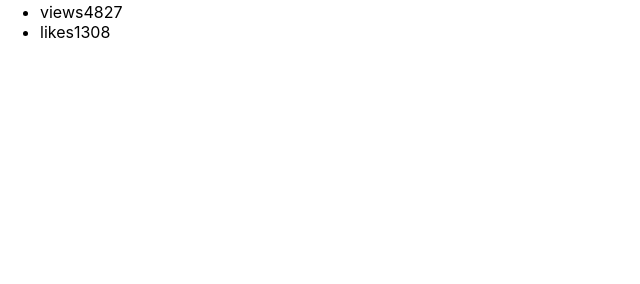
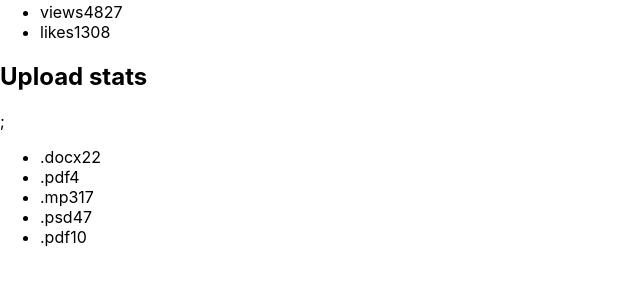
Before and after one commit to Krenichniy/goit-react-hw-01-components, a React (Create React App) app: page / in a window 1280 px wide. Shown: the part 446-730 px from the top of the page, without its empty margins (0-640 px from the left). Built offline with nearby package versions, Linux system fonts and the light colour scheme.

Commit message:
added new task-2

```diff
--- a/src/components/App.jsx
+++ b/src/components/App.jsx
@@ -1,5 +1,7 @@
 import Profile from "./Profile";
+import Statistics from './Statistics';
 import user from './user.json';
+import data from './data.json';
 
 // const user = {
 //   id: "1",
@@ -21,8 +23,13 @@ export const App = () => {
         tag={user.tag}
         location={user.location}
         avatar={user.avatar}
-        stats ={user.stats}
-      />}
+        stats={user.stats} />
+      }
+
+      {<Statistics
+        title="Upload stats"
+        stats={data} />
+      }
     </div>
   );
 };
--- /dev/null
+++ b/src/components/Statistics.jsx
@@ -0,0 +1,30 @@
+import PropTypes from 'prop-types';
+
+
+const Statistics = ({ title, stats }) => {
+    return (<section >
+        {title ? <h2 >{title}</h2> : ''};
+        <ul >
+            {stats.map((element) => {
+                return (
+                    <li key={element.id}>
+                        <span >{element.label}</span>
+                        <span >{element.percentage}</span>
+                    </li>);
+            })}
+        </ul>
+    </section>);
+};
+
+Statistics.propTypes = {
+    tittle: PropTypes.string,
+    stats: PropTypes.arrayOf(
+        PropTypes.exact({
+        id: PropTypes.string,
+        label: PropTypes.string,
+        percentage: PropTypes.number,
+    })
+  ).isRequired,
+}
+
+export default Statistics;
--- /dev/null
+++ b/src/components/data.json
@@ -0,0 +1,7 @@
+[
+  { "id": "id-1", "label": ".docx", "percentage": 22 },
+  { "id": "id-2", "label": ".pdf", "percentage": 4 },
+  { "id": "id-3", "label": ".mp3", "percentage": 17 },
+  { "id": "id-4", "label": ".psd", "percentage": 47 },
+  { "id": "id-5", "label": ".pdf", "percentage": 10 }
+]
--- a/src/index.js
+++ b/src/index.js
@@ -8,4 +8,3 @@ ReactDOM.createRoot(document.getElementById('root')).render(
     <App />
   </React.StrictMode>
 );
-console.log('Hello, this is my new React-project!');
```
